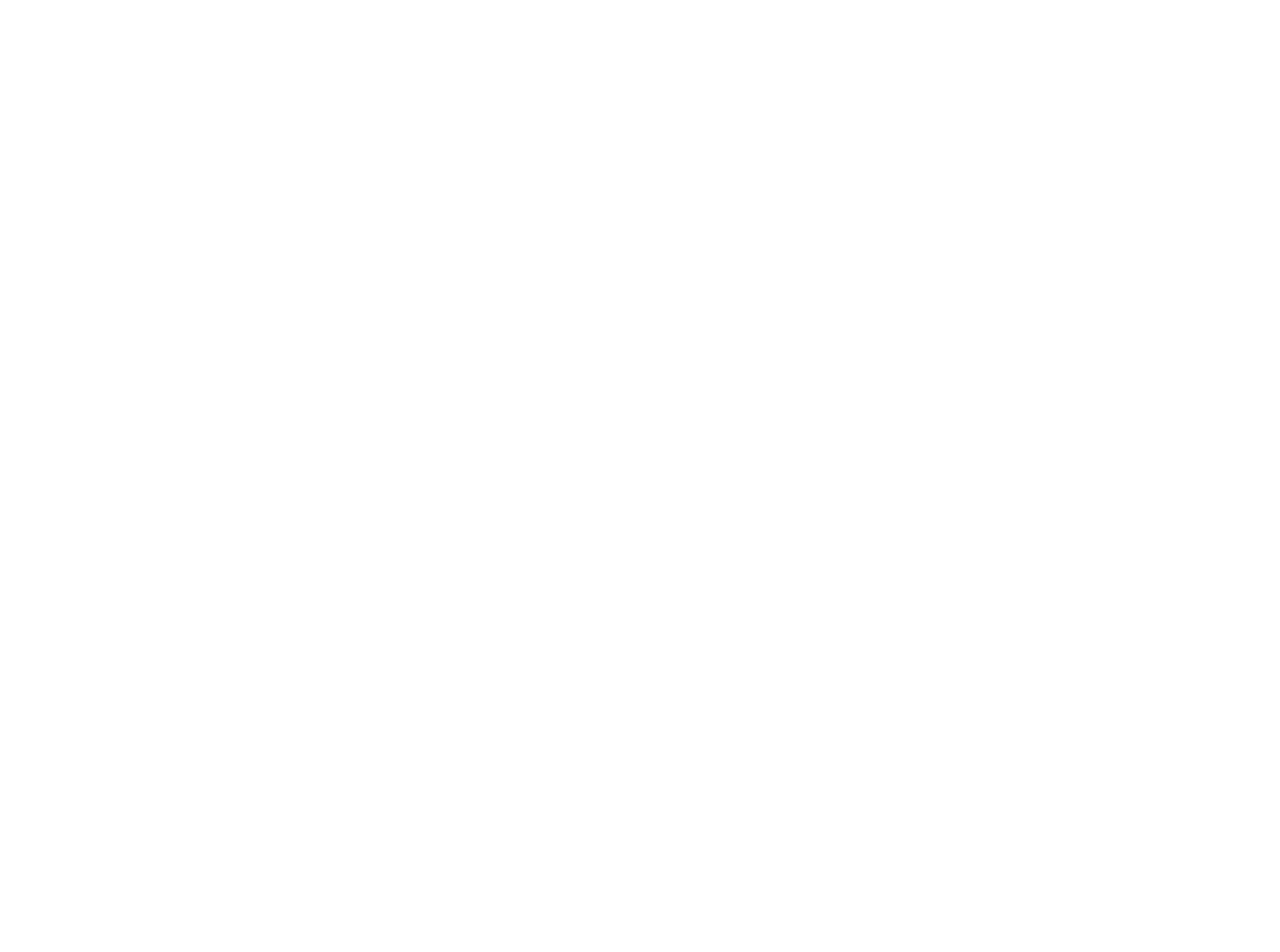
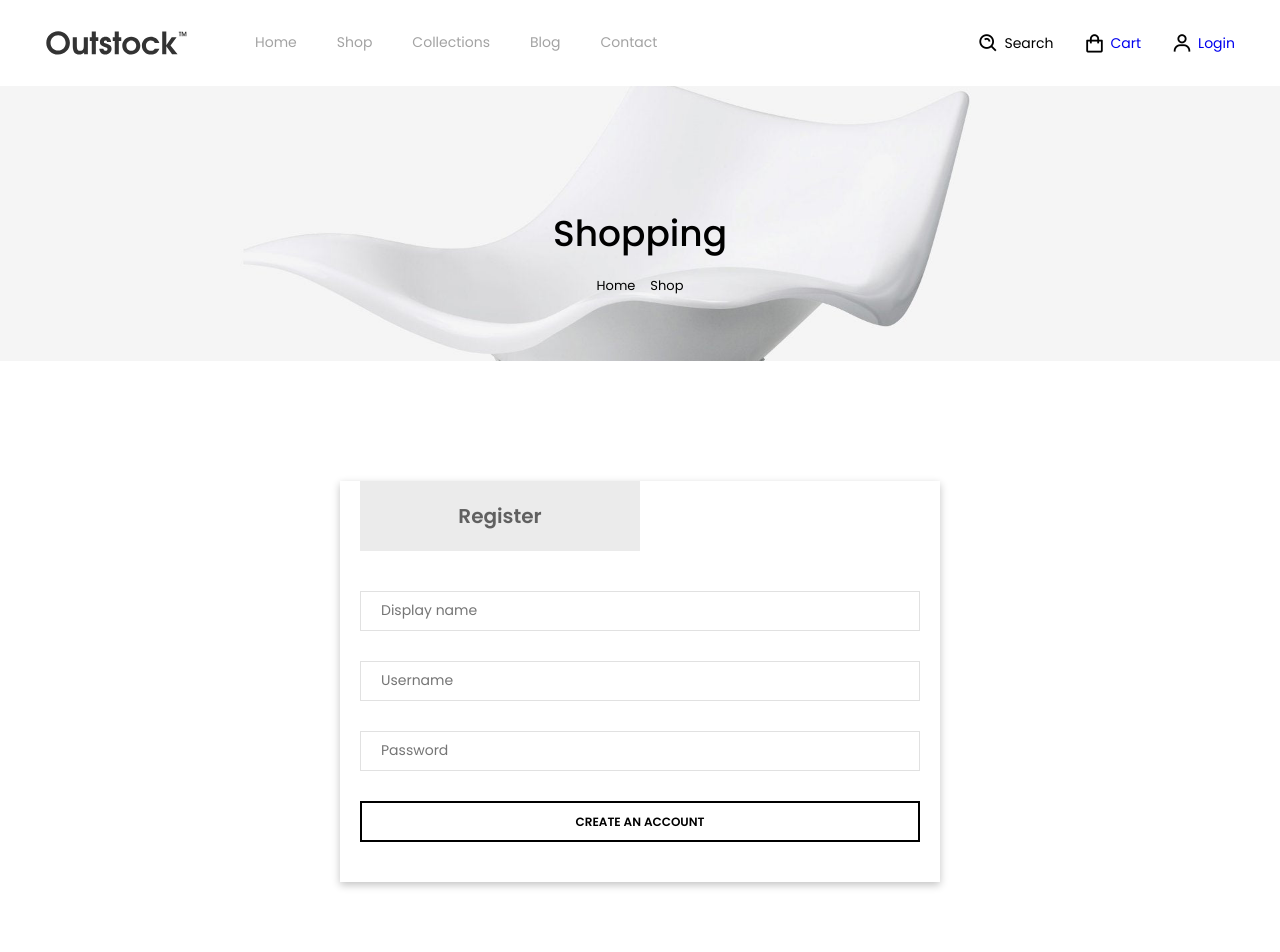
Before and after one commit to ductc241/Shopping, a React (Vite) app: page /register in a window 1280 px wide. Before the commit this address had no page. Shown: the top 952 px of the page. Before the commit the page ends 800 px from the top, so only its background shows below. Built offline with nearby package versions, Linux system fonts and the light colour scheme.

Commit message:
Update register user

```diff
--- a/src/axios/auth.js
+++ b/src/axios/auth.js
@@ -4,3 +4,8 @@ export const login = (userInfor) => {
     const url = 'auth/login'
     return instance.post(url, userInfor)
 }
+
+export const UserRegister = (userInfor) => {
+    const url = 'auth/register'
+    return instance.post(url, userInfor)
+}
--- a/src/containers/Application/index.jsx
+++ b/src/containers/Application/index.jsx
@@ -16,6 +16,7 @@ import ProductDetail from '../ProductDetail'
 import Shop from '../Shop'
 import Cart from '../Cart'
 import Order from '../Order'
+import Register from '../Auth/Register'
 
 
 
@@ -55,6 +56,7 @@ const Application = () => {
           <Route path="/product" element={<ProductDetail />} />
           <Route path="/cart" element={<Cart />} />
           <Route path="/login" element={<Login />} />
+          <Route path="/register" element={<Register />} />
 
             <Route path="/order" element={
               <RequireAuth>
--- /dev/null
+++ b/src/containers/Auth/Register/Register.css
@@ -0,0 +1,66 @@
+.register{
+    padding-top: 60px;
+    padding-bottom: 60px;
+}
+
+.register__container{
+    max-width: 600px;
+    margin: 0 auto;
+    padding: 0px 20px 40px 20px;
+
+    box-shadow: rgba(0, 0, 0, 0.24) 0px 3px 8px;
+}
+
+.register__form-header{
+    width: 50%;
+    padding: 20px 0;
+    margin-bottom: 40px;
+    color: var(--text-color-primary);
+    background-color: #ebebeb;
+
+    font-size: 20px;
+    font-weight: 600;
+}
+
+.register__form-title{
+    text-align: center;
+}
+
+.form-group{
+    margin-bottom: 30px;
+}
+
+.form-control{
+    display: block;
+    width: 100%;
+    height: 40px;
+    padding: 9px 20px;
+    font-size: 14px;
+    line-height: 1.45;
+    color: #606060;
+    background-color: #fff;
+    border: 1px solid #e1e1e1;
+    margin-bottom: 10px;
+}
+
+.form-control-error{
+    color: red;
+}
+
+.register__form button{
+    padding: 10px 30px;
+    width: 100%;
+}
+
+.register__footer-text{
+    margin-top: 30px;
+    text-align: center;
+}
+
+.form-error{
+    background-color: #e26868;
+    border-color: #de536a;
+    color: #fff;
+    padding: 10px;
+    margin-bottom: 20px;
+}
--- /dev/null
+++ b/src/containers/Auth/Register/index.jsx
@@ -0,0 +1,110 @@
+import React, { useState } from 'react'
+import { useNavigate } from 'react-router-dom'
+
+import { useForm } from 'react-hook-form'
+import { yupResolver } from '@hookform/resolvers/yup';
+import * as yup from "yup";
+
+import { UserRegister } from '../../../axios/auth';
+
+import Button from '../../../components/common/Button'
+import './Register.css'
+import { toast } from 'react-toastify';
+
+const schema = yup.object({
+    username: yup
+        .string()
+        .required('Nhập tài khoản của bạn'),
+    displayName: yup
+        .string()
+        .required('Nhập tên hiển thị'),
+    password: yup
+        .string()
+        .required('Nhập mật khẩu')
+}).required();
+
+
+const Register = () => {
+    const navigate = useNavigate()
+    const { register, handleSubmit, formState: { errors } } = useForm({
+        resolver: yupResolver(schema)
+    });
+
+    const [error, setError] = useState();
+
+    const onSubmit = async (data) => {
+        setError('')
+        try {
+            await UserRegister(data)
+            toast('Đăng ký thành công')
+            navigate('/login')
+        } catch (error) {
+            console.log(error)
+            const { data } = error.response
+            if(data.errCode){
+                setError(data.errMessage)
+            }
+        }
+    }
+
+  return (
+    <div className="register container">
+      <div className="register__container">
+        <div className="register__form-header">
+          <p className='register__form-title'>Register</p>
+        </div>
+
+
+        {error && (
+          <div className="form-error">
+            <span>{error}</span>
+          </div>
+        )}
+        <form className='register__form' onSubmit={handleSubmit(onSubmit)}>
+            <div className="form-group">
+                <input
+                    type="text"
+                    className="form-control"
+                    placeholder='Display name'
+                    id='displayName'
+                    {...register("displayName")}
+                />
+                {errors.displayName &&
+                    <p className='form-control-error'>{errors.displayName.message}</p>
+                }
+            </div>
+
+            <div className="form-group">
+                <input
+                    type="text"
+                    className="form-control"
+                    placeholder='Username'
+                    id='psername'
+                    {...register("username", {required: 'Nhập tên tài khoản'})}
+                />
+                {errors.username &&
+                    <p className='form-control-error'>{errors.username.message}</p>
+                }
+            </div>
+            <div className="form-group">
+                <input
+                    type="password"
+                    className="form-control"
+                    placeholder='Password'
+                    autoComplete='off'
+                    id='password'
+                    {...register("password")}
+                />
+                {errors.password &&
+                    <p className='form-control-error'>{errors.password.message}</p>
+                }
+            </div>
+
+          <Button type='submit' content='CREATE AN ACCOUNT' variant='border' />
+        </form>
+      </div>
+    </div>
+  )
+}
+
+export default Register
--- a/src/containers/Auth/RequireAuth/index.jsx
+++ b/src/containers/Auth/RequireAuth/index.jsx
@@ -4,7 +4,6 @@ import { Navigate } from 'react-router-dom'
 
 const RequireAuth = ({ children }) => {
     const auth = useSelector(state => state.auth)
-
     if(auth.authenticated) return children
 
     return (
```
